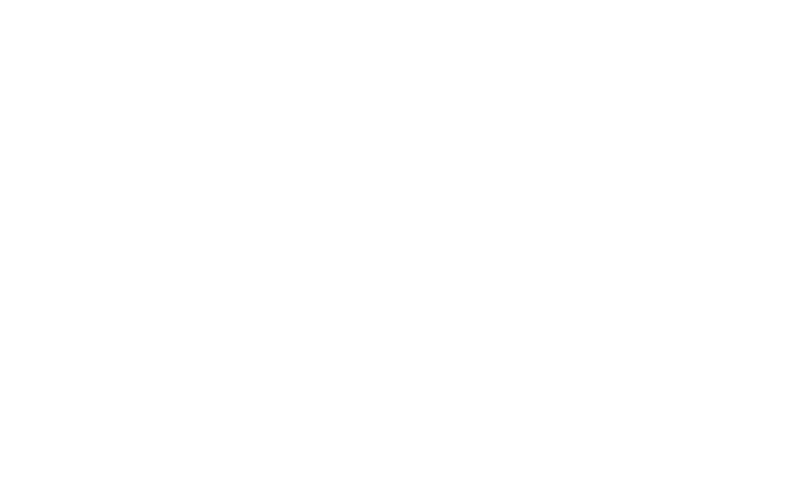
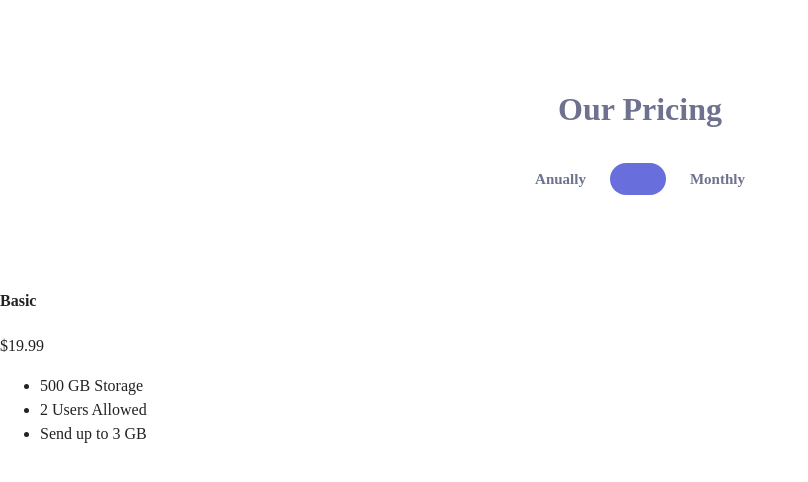
Before and after one commit to fprogrammer15/pricing-component-with-toggle, a plain HTML site: page index.html in a window 1280 px wide. Shown: the whole page, without its empty margins (0-808 px from the left). Drawn offline with nearby package versions, Linux system fonts and the light colour scheme.

Commit message:
Update styles and structure for pricing component layout

```diff
--- a/css/styles.css
+++ b/css/styles.css
@@ -17,7 +17,7 @@
   height: 100%;
   margin: 0;
   padding: 0;
-  font-family: "Arial", sans-serif;
+  font-family: "Montserrat" "Arial", sans-serif;
   font-size: 16px;
   line-height: 1.5;
   background-color: #fff;
@@ -43,3 +43,42 @@
 .main-content {
   flex-grow: 1;
 }
+
+.site-header {
+  padding-top: 70px;
+  padding-bottom: 60px;
+}
+
+.site-heading {
+  display: flex;
+  align-items: center;
+  justify-content: center;
+  font-size: 32px;
+  line-height: normal;
+  font-weight: bold;
+  color:rgba(110, 114, 142, 1);
+}
+
+.button-wrapper {
+  display: flex;
+  align-items: center;
+  justify-content: center;
+}
+
+.button-text {
+  margin-right: 24px;
+  margin-left: 24px;
+  font-size: 15px;
+  line-height: 28px;
+  font-weight: 700;
+  color: rgba(110, 114, 142, 1);
+}
+
+.button {
+  display: inline-block;
+  width: 56px;
+  height: 32px;
+  border-radius: 16px;
+  border: none;
+  background-color: rgba(105, 110, 221, 1);
+}
--- a/index.html
+++ b/index.html
@@ -1,16 +1,43 @@
 <!DOCTYPE html>
-<html lang="uz">
+<html lang="en">
 <head>
   <meta charset="UTF-8">
   <meta name="viewport" content="width=device-width, initial-scale=1.0">
   <title>Project</title>
 
   <!-- Styles -->
+  <link rel="preconnect" href="https://fonts.googleapis.com">
+  <link rel="preconnect" href="https://fonts.gstatic.com" crossorigin>
+  <link href="https://fonts.googleapis.com/css2?family=Montserrat:ital,wght@0,100..900;1,100..900&display=swap" rel="stylesheet">
+
   <link rel="stylesheet" href="./css/normalize.css">
   <link rel="stylesheet" href="./css/styles.css">
 </head>
 <body>
 
+  <header class="site-header">
+    <h1 class="site-heading">Our Pricing</h1>
+    <div class="button-wrapper">
+      <p class="button-text">Anually</p>
+      <button class="button" type="button"></button>
+      <p class="button-text">Monthly</p>
+    </div>
+  </header>
+
+
+  <main class="main-content">
+    <div class="pricing-cards-wrapper">
+      <div class="basic">
+        <h4 class="basic-title">Basic</h4>
+        <p>$19.99</p>
+        <ul class="basic-card-list">
+          <li>500 GB Storage</li>
+          <li>2 Users Allowed</li>
+          <li>Send up to 3 GB</li>
+        </ul>
+      </div>
+    </div>
+  </main>
 
   <script src="js/main.js"></script>
 </body>
```
